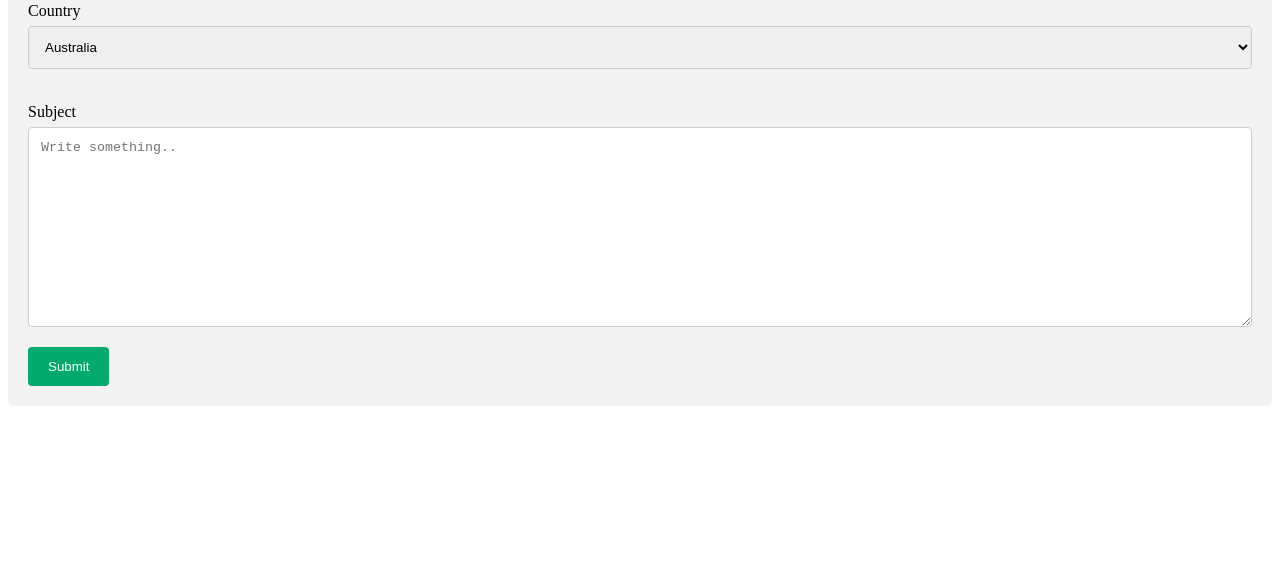
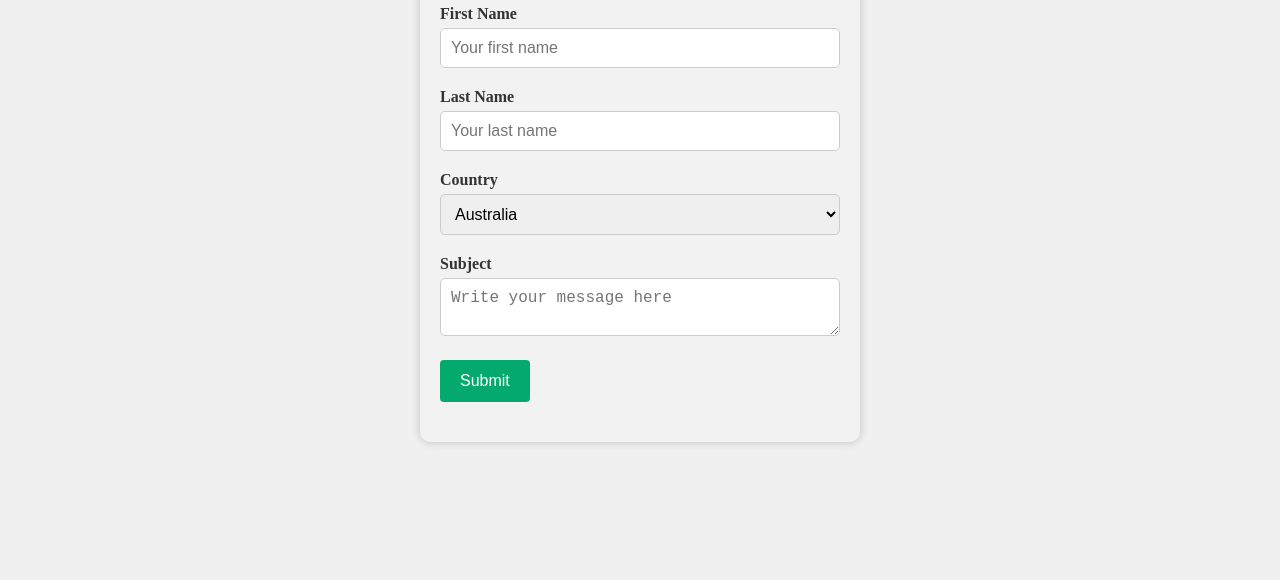
Before and after one commit to Kush2012053/Contact-Form, a plain HTML site: page index.html in a window 1280 px wide. Shown: the part 220-800 px from the top of the page. Drawn offline with Linux system fonts and the light colour scheme.

Commit message:
Styled the Contact Form UI like that of a website with user readibility

```diff
--- a/index.html
+++ b/index.html
@@ -1,54 +1,52 @@
 <!DOCTYPE html>
 <html lang="en">
 <head>
-    <meta charset="UTF-8" />
-    <meta name="viewport" content="width=device-width, initial-scale=1.0" />
-    <link rel="stylesheet" href="style.css" />
-    <title>Document</title>
+  <meta charset="UTF-8">
+  <meta name="viewport" content="width=device-width, initial-scale=1.0">
+  <link rel="stylesheet" href="style.css">
+  <title>Contact Us</title>
 </head>
 <body>
   <div class="container">
+    <h2>Contact Us</h2>
     <form action="action_page.php">
+      <div class="input-container">
         <label for="fname">First Name</label>
-        <br />
         <input
           type="text"
           id="fname"
           name="firstname"
-          placeholder="Your name.."
+          placeholder="Your first name"
         />
-        <br />
-        <br />
-
+      </div>
+      <div class="input-container">
         <label for="lname">Last Name</label>
-        <br />
         <input
           type="text"
           id="lname"
           name="lastname"
-          placeholder="Your last name.."
+          placeholder="Your last name"
         />
-        <br />
-        <br />
+      </div>
+      <div class="input-container">
         <label for="country">Country</label>
-        <br />
         <select id="country" name="country">
           <option value="australia">Australia</option>
           <option value="canada">Canada</option>
           <option value="usa">USA</option>
         </select>
-        <br />
-        <br />
+      </div>
+      <div class="input-container">
         <label for="subject">Subject</label>
-        <br />
         <textarea
           id="subject"
           name="subject"
-          placeholder="Write something.."
-          style="height: 200px"
+          placeholder="Write your message here"
         ></textarea>
-
+      </div>
+      <div class="input-container">
         <input type="submit" value="Submit" />
+      </div>
     </form>
   </div>
 </body>
--- a/style.css
+++ b/style.css
@@ -1,18 +1,60 @@
-/* Style inputs with type="text", select elements and textareas */
+/* Center the container both horizontally and vertically */
+html, body {
+  height: 100%;
+  margin: 0;
+  padding: 0;
+}
+
+body {
+  display: flex;
+  justify-content: center;
+  align-items: center;
+  background-color: #f0f0f0;
+}
+
+/* Style the container */
+.container {
+  width: 100%;
+  max-width: 400px;
+  padding: 20px;
+  background-color: #f2f2f2;
+  border-radius: 10px;
+  box-shadow: 0px 0px 10px rgba(0, 0, 0, 0.2);
+}
+
+/* Style the form title */
+h2 {
+  text-align: center;
+  color: #333;
+  margin-bottom: 20px;
+}
+
+/* Style input container */
+.input-container {
+  margin-bottom: 20px;
+}
+
+/* Style labels */
+label {
+  display: block;
+  font-weight: bold;
+  color: #333;
+  margin-bottom: 5px;
+}
+
+/* Style input fields and textareas */
 input[type="text"],
 select,
 textarea {
-  width: 100%; /* Full width */
-  padding: 12px; /* Some padding */
-  border: 1px solid #ccc; /* Gray border */
-  border-radius: 4px; /* Rounded borders */
-  box-sizing: border-box; /* Make sure that padding and width stays in place */
-  margin-top: 6px; /* Add a top margin */
-  margin-bottom: 16px; /* Bottom margin */
-  resize: vertical; /* Allow the user to vertically resize the textarea (not horizontally) */
+  width: 100%;
+  padding: 10px;
+  border: 1px solid #ccc;
+  border-radius: 5px;
+  box-sizing: border-box;
+  font-size: 16px;
 }
 
-/* Style the submit button with a specific background color etc */
+/* Style the submit button */
 input[type="submit"] {
   background-color: #04aa6d;
   color: white;
@@ -20,29 +62,10 @@ input[type="submit"] {
   border: none;
   border-radius: 4px;
   cursor: pointer;
+  font-size: 16px;
 }
 
-/* When moving the mouse over the submit button, add a darker green color */
+/* Hover effect for the submit button */
 input[type="submit"]:hover {
   background-color: #45a049;
 }
-
-/* Add a background color and some padding around the form */
-.container {
-  border-radius: 5px;
-  background-color: #f2f2f2;
-  padding: 20px;
-}
-#fname {
-  width: 400px;
-  padding: 10px 20px;
-  border: 2px solid black;
-  outline: none;
-}
-
-#lname {
-  width: 400px;
-  padding: 10px 20px;
-  border: 2px solid black;
-  outline: none;
-}
```
Lines whose indentation alone changed are shown as unchanged.
